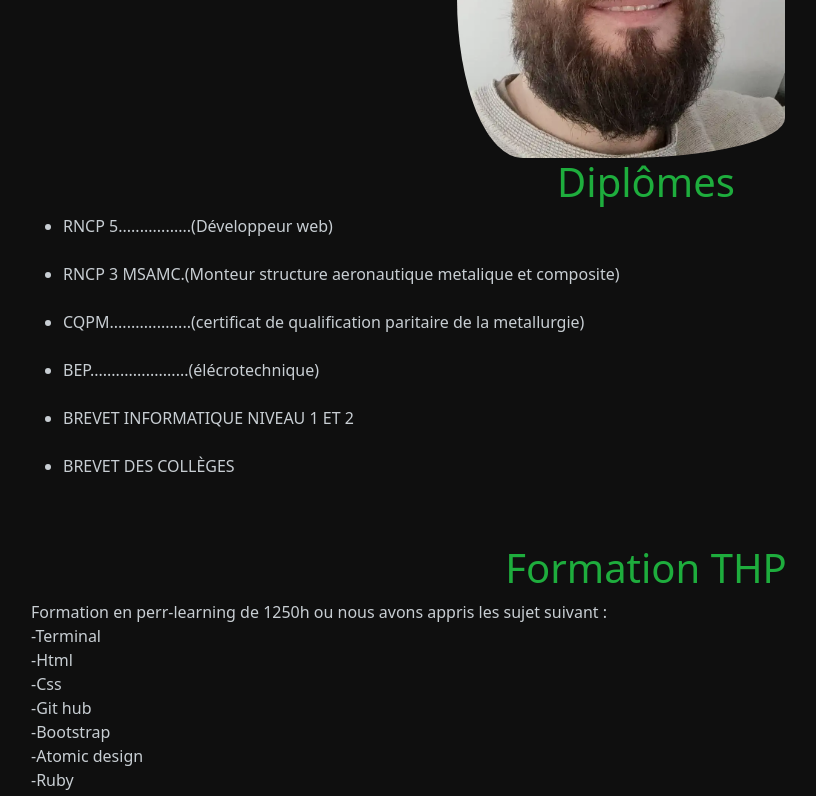
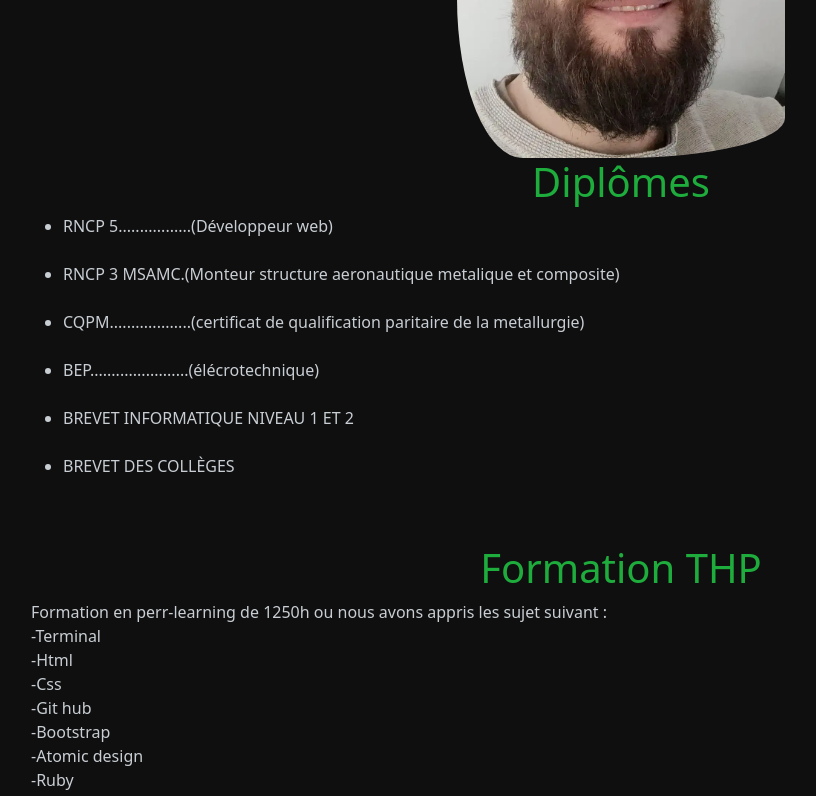
Before and after one commit to thimibka/Portfolio, a website: page index.html in a window 1280 px wide. Shown: the part 662-1458 px from the top of the page, without its empty margins (19-835 px from the left). Drawn offline with nearby package versions, Linux system fonts and the light colour scheme.

Commit message:
modif margin left for title

```diff
--- a/style.css
+++ b/style.css
@@ -52,7 +52,7 @@ img {
 #title-diplomes {
   display: flex;
   justify-content: center;
-  margin-left: 50px;
+
 }
 #text-diplomes {
   margin-left: 50px;
@@ -69,7 +69,7 @@ img {
   display: flex;
   justify-content: center;
   margin-top: 50px;
-  margin-left: 50px;
+
 }
 #text-formation {
   margin-left: 50px;
```
